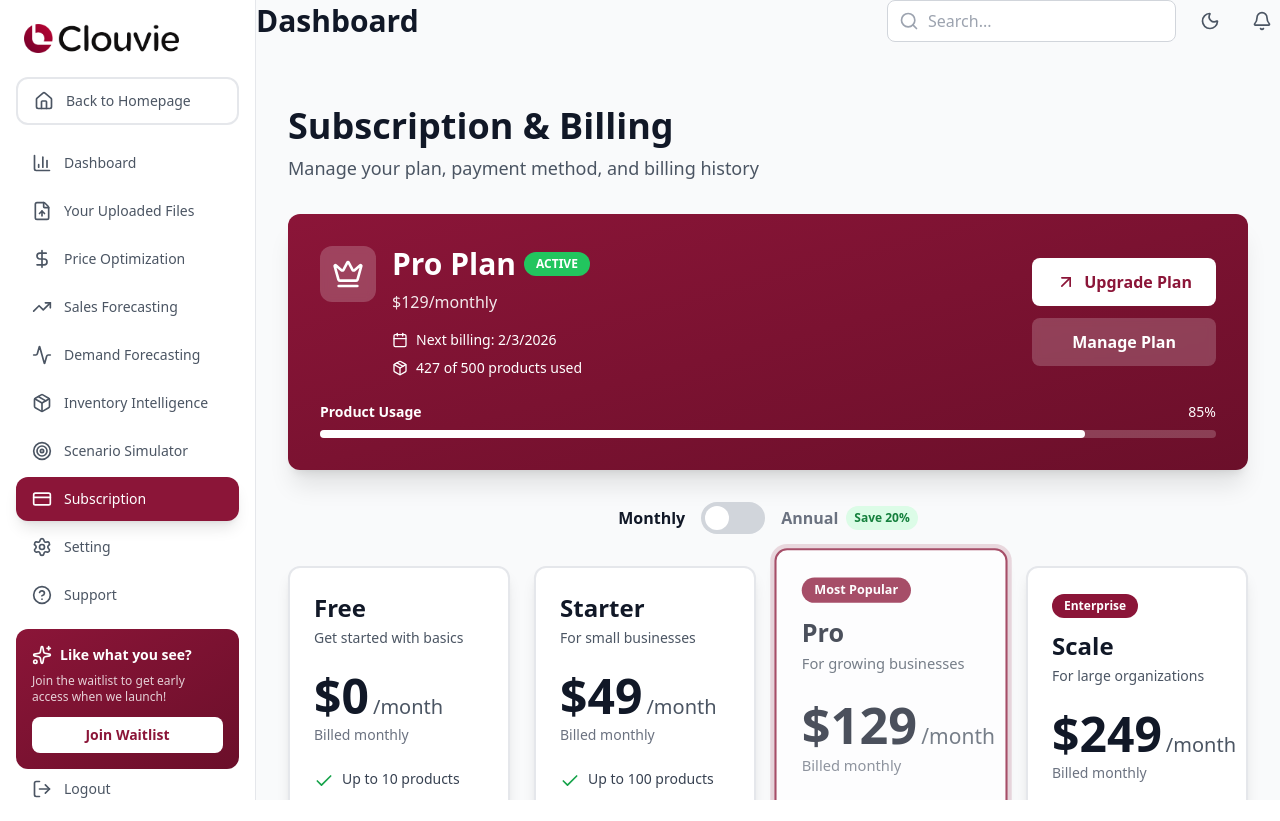
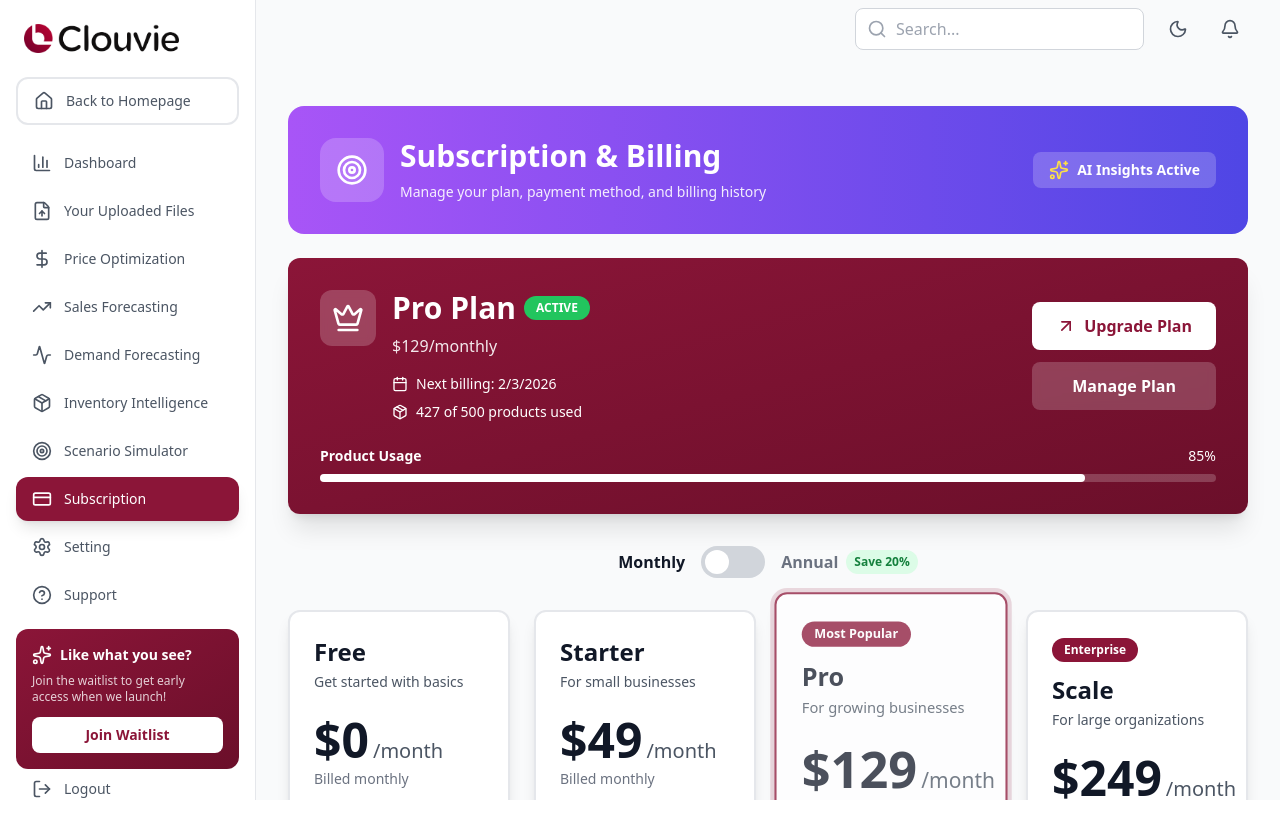
Before and after one commit to SadiSolo/Clouvie, a React (Vite) app: page /subscription in a window 1280 px wide. Built offline with nearby package versions, Linux system fonts and the light colour scheme.

Commit message:
fixes and react version change

```diff
--- a/src/components/Header.tsx
+++ b/src/components/Header.tsx
@@ -12,7 +12,7 @@ export default function Header({ title = '', subtitle, notificationCount = 0, on
   const { theme, toggleTheme } = useTheme();
 
   return (
-    <div className="flex items-center justify-between mb-8">
+    <div className="flex items-center justify-between mb-4 px-8 py-2">
       <div>
         <h1 className="text-3xl font-bold text-gray-900 dark:text-white">{title}</h1>
         {subtitle && <p className="text-gray-600 dark:text-gray-400 mt-1">{subtitle}</p>}
--- a/src/pages/BulkOptimization.tsx
+++ b/src/pages/BulkOptimization.tsx
@@ -46,7 +46,7 @@ export default function BulkOptimization() {
 
   return (
     <div className="min-h-screen bg-gray-50">
-      <Header title="Bulk Optimization" />
+      <Header />
 
       <div className="p-8">
         {/* Header */}
--- a/src/pages/DemandForecasting.tsx
+++ b/src/pages/DemandForecasting.tsx
@@ -2,7 +2,7 @@ import { useState } from 'react';
 import { Helmet } from 'react-helmet-async';
 import Header from '../components/Header';
 import { topMovers } from '../data/mockData';
-import { TrendingUp, TrendingDown, Activity, AlertTriangle, Target, BarChart3, Calendar, RefreshCw, Info, ChevronDown, ChevronUp } from 'lucide-react';
+import { TrendingUp, TrendingDown, Activity, AlertTriangle, Target, BarChart3, Calendar, RefreshCw, Info, ChevronDown, ChevronUp, Sparkles } from 'lucide-react';
 import { Line, AreaChart, Area, ComposedChart, XAxis, YAxis, CartesianGrid, Tooltip, ResponsiveContainer, Legend } from 'recharts';
 
 interface DemandDataPoint {
@@ -132,12 +132,27 @@ export default function DemandForecasting() {
         />
       </Helmet>
     <div>
-      <Header title="Dashboard" />
+      <Header />
       <div className="p-8">
         {/* Page Header */}
-        <div className="mb-8">
-          <h1 className="text-3xl font-bold text-gray-900 mb-2">Demand Forecasting</h1>
-          <p className="text-gray-600">AI-powered demand prediction with pattern recognition and scenario analysis</p>
+
+        <div className="bg-gradient-to-r from-purple-500 to-indigo-600 rounded-2xl p-8 mb-6 text-white">
+          <div className="flex items-center justify-between">
+            <div className="flex items-center gap-4">
+              <div className="bg-white bg-opacity-20 rounded-2xl p-4">
+                <Target size={32} />
+              </div>
+              <div>
+                <h1 className="text-3xl font-bold mb-2">Demand Forecasting</h1>
+                <p className="text-sm opacity-90">AI-powered demand prediction with pattern recognition and scenario analysis</p>
+              </div>
+            </div>
+            <div className="flex items-center gap-2 bg-white bg-opacity-20 rounded-lg px-4 py-2">
+              <Sparkles className="text-yellow-300" size={20} />
+              <span className="text-sm font-semibold">AI Insights Active</span>
+            </div>
+
+          </div>
         </div>
 
         {/* Control Panel */}
--- a/src/pages/Files.tsx
+++ b/src/pages/Files.tsx
@@ -11,7 +11,7 @@ export default function Files() {
 
   return (
     <div className="min-h-screen bg-gray-50">
-      <Header title="Dashboard" />
+      <Header />
 
       <div className="p-8">
         {/* Header Section */}
--- a/src/pages/InventoryIntelligence.tsx
+++ b/src/pages/InventoryIntelligence.tsx
@@ -165,7 +165,7 @@ export default function InventoryIntelligence() {
         />
       </Helmet>
     <div className="min-h-screen bg-gray-50">
-      <Header title="Inventory Intelligence" />
+      <Header />
 
       <div className="p-8">
         {/* Header Section */}
--- a/src/pages/PriceOptimization.tsx
+++ b/src/pages/PriceOptimization.tsx
@@ -200,7 +200,7 @@ export default function PriceOptimization() {
         />
       </Helmet>
       <div className="min-h-screen bg-gray-50">
-      <Header title="Price Optimization" />
+      <Header />
 
       <div className="p-8">
         {/* Header Section */}
--- a/src/pages/ProductDetail.tsx
+++ b/src/pages/ProductDetail.tsx
@@ -35,7 +35,7 @@ export default function ProductDetail() {
         />
       </Helmet>
       <div className="min-h-screen bg-gray-50">
-      <Header title="Dashboard" />
+      <Header />
 
       <div className="p-8">
         {/* Back Button */}
--- a/src/pages/SalesForecasting.tsx
+++ b/src/pages/SalesForecasting.tsx
@@ -117,9 +117,27 @@ export default function SalesForecasting() {
         />
       </Helmet>
       <div className="min-h-screen bg-gray-50">
-      <Header title="Sales Forecasting" subtitle="AI-Powered Demand Prediction & What-If Analysis" />
+      <Header />
 
       <div className="p-8">
+        <div className="bg-gradient-to-r from-purple-500 to-indigo-600 rounded-2xl p-8 mb-6 text-white">
+          <div className="flex items-center justify-between">
+            <div className="flex items-center gap-4">
+              <div className="bg-white bg-opacity-20 rounded-2xl p-4">
+                <Target size={32} />
+              </div>
+              <div>
+                <h1 className="text-3xl font-bold mb-2">Sales Forecasting</h1>
+                <p className="text-sm opacity-90">AI-Powered Demand Prediction & What-If Analysis</p>
+              </div>
+            </div>
+            <div className="flex items-center gap-2 bg-white bg-opacity-20 rounded-lg px-4 py-2">
+              <Sparkles className="text-yellow-300" size={20} />
+              <span className="text-sm font-semibold">AI Insights Active</span>
+            </div>
+
+          </div>
+        </div>
         {/* Controls */}
         <div className="bg-white rounded-2xl border border-gray-200 p-6 mb-8 shadow-sm">
           <div className="grid grid-cols-1 md:grid-cols-3 gap-6">
--- a/src/pages/ScenarioSimulator.tsx
+++ b/src/pages/ScenarioSimulator.tsx
@@ -256,19 +256,25 @@ export default function ScenarioSimulator() {
     <div className="min-h-screen bg-gray-50">
       <Header />
 
-      <div className="max-w-7xl mx-auto px-6 py-8">
+      <div className="px-8 py-8">
         {/* Page Header */}
-        <div className="mb-8">
-          <div className="flex items-center gap-3 mb-2">
-            <div className="p-3 bg-gradient-to-br from-purple-500 to-pink-600 rounded-xl">
-              <Target className="w-6 h-6 text-white" />
+        <div className="bg-gradient-to-r from-purple-500 to-indigo-600 rounded-2xl p-8 mb-6 text-white">
+        <div className="flex items-center justify-between">
+          <div className="flex items-center gap-4">
+            <div className="bg-white bg-opacity-20 rounded-2xl p-4">
+              <Target size={32} />
             </div>
             <div>
-              <h1 className="text-3xl font-bold text-gray-900">Scenario Simulator</h1>
-              <p className="text-gray-600">Comprehensive what-if analysis across all business factors</p>
+              <h1 className="text-3xl font-bold mb-2">Scenario Simulator</h1>
+              <p className="text-sm opacity-90">Comprehensive what-if analysis across all business factors</p>
             </div>
           </div>
+          <div className="flex items-center gap-2 bg-white bg-opacity-20 rounded-lg px-4 py-2">
+              <Sparkles className="text-yellow-300" size={20} />
+              <span className="text-sm font-semibold">AI Insights Active</span>
+            </div>
         </div>
+      </div>
 
         {/* Product Selector */}
         <div className="bg-white rounded-2xl shadow-sm border border-gray-200 p-6 mb-6">
--- a/src/pages/Settings.tsx
+++ b/src/pages/Settings.tsx
@@ -4,7 +4,8 @@ import {
   User, Mail, Building, Phone, Globe, Bell, Palette, DollarSign, Calendar,
   Clock, Shield, Database, Download, Trash2, Save, RefreshCw,
   AlertCircle, Check, Settings as SettingsIcon, Moon, Sun, Target,
-  Package, Lock, Eye, EyeOff, ChevronRight, Users
+  Package, Lock, Eye, EyeOff, ChevronRight, Users,
+  Sparkles
 } from 'lucide-react';
 import { useTheme } from '../context/ThemeContext';
 
@@ -124,6 +125,10 @@ export default function Settings() {
                 <span className="text-sm font-semibold">Settings Saved!</span>
               </div>
             )}
+            <div className="flex items-center gap-2 bg-white bg-opacity-20 rounded-lg px-4 py-2">
+              <Sparkles className="text-yellow-300" size={20} />
+              <span className="text-sm font-semibold">AI Insights Active</span>
+            </div>
           </div>
         </div>
 
--- a/src/pages/Subscription.tsx
+++ b/src/pages/Subscription.tsx
@@ -5,6 +5,8 @@ import {
   ChevronRight, Download, Receipt, Calendar,
   Shield, Star, Crown, ArrowUpRight,
   CheckCircle,
+  Target,
+  Sparkles,
 } from 'lucide-react';
 
 export default function Subscription() {
@@ -144,18 +146,29 @@ export default function Subscription() {
 
   return (
     <div className="min-h-screen bg-gray-50 dark:bg-gray-900">
-      <Header title="Dashboard" />
+      <Header />
 
-      <div className="max-w-7xl mx-auto px-4 sm:px-6 lg:px-8 py-8">
+      <div className="px-4 sm:px-6 lg:px-8 py-8">
         {/* Page Header */}
-        <div className="mb-8">
-          <h1 className="text-4xl font-bold text-gray-900 dark:text-white mb-2">
-            Subscription & Billing
-          </h1>
-          <p className="text-lg text-gray-600 dark:text-gray-300">
-            Manage your plan, payment method, and billing history
-          </p>
+
+
+        <div className="bg-gradient-to-r from-purple-500 to-indigo-600 rounded-2xl p-8 mb-6 text-white">
+        <div className="flex items-center justify-between">
+          <div className="flex items-center gap-4">
+            <div className="bg-white bg-opacity-20 rounded-2xl p-4">
+              <Target size={32} />
+            </div>
+            <div>
+              <h1 className="text-3xl font-bold mb-2">Subscription & Billing</h1>
+              <p className="text-sm opacity-90">Manage your plan, payment method, and billing history</p>
+            </div>
+          </div>
+          <div className="flex items-center gap-2 bg-white bg-opacity-20 rounded-lg px-4 py-2">
+              <Sparkles className="text-yellow-300" size={20} />
+              <span className="text-sm font-semibold">AI Insights Active</span>
+            </div>
         </div>
+      </div>
 
         {/* Current Plan Card */}
         <div className="bg-gradient-to-br from-[#8B1538] to-[#6B0F2A] rounded-xl shadow-xl p-8 mb-8 text-white">
```
Also changed, not shown: package.json (+4 -4 lines).
